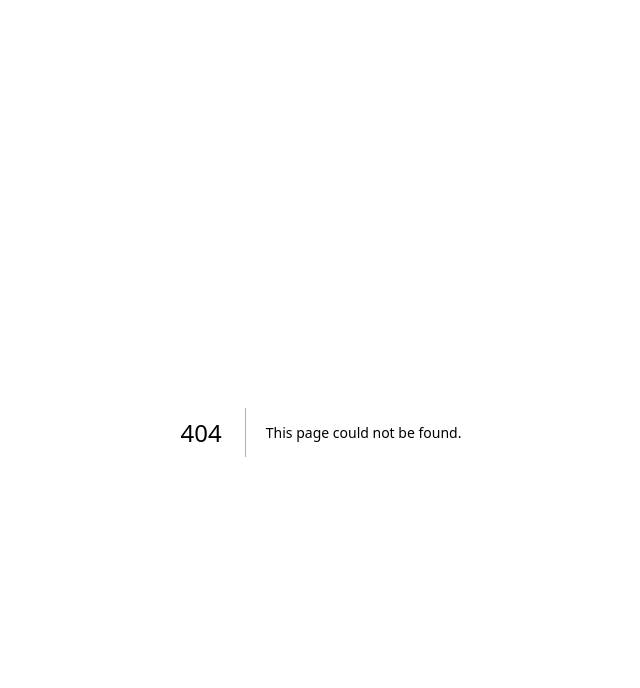
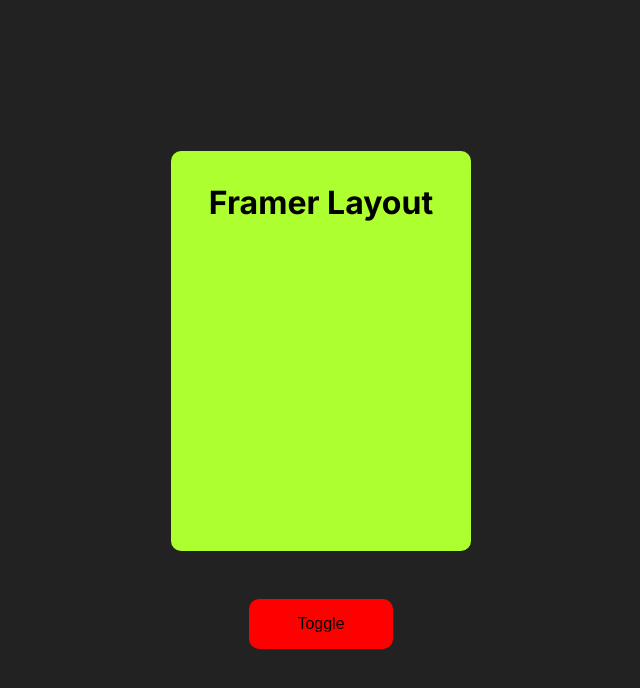
Before and after one commit to drkedrkedjon/learning-next-framework, a Next.js app: page /framer-layout in a window 1280 px wide. Before the commit this address had no page. Shown: the top 688 px of the page, without its empty margins (319-959 px from the left). Built offline with nearby package versions, Linux system fonts and the light colour scheme.

Commit message:
Playing with Framer Motion layout animations

```diff
--- /dev/null
+++ b/src/app/framer-layout/page.js
@@ -0,0 +1,34 @@
+"use client"
+import { useState } from "react"
+import { motion } from "framer-motion"
+import styles from "./page.module.css"
+
+export default function FramerLayout() {
+  const [max, setMax] = useState(false)
+
+  return (
+    <div>
+      <motion.div
+        layout={true}
+        transition={{
+          type: 'spring',
+          stiffness: 200,
+          damping: 40,
+        }}
+        className={`${styles.greenBox} ${max ? styles.max : ""}`}>
+
+        <motion.h1
+          transition={{
+            type: 'spring',
+            stiffness: 200,
+            damping: 40,
+          }}
+          layout="position"
+        >Framer Layout
+        </motion.h1>
+
+      </motion.div>
+      <button onClick={() => setMax(!max)} className={styles.btn} >Toggle</button>
+    </div>
+  )
+}
--- /dev/null
+++ b/src/app/framer-layout/page.module.css
@@ -0,0 +1,35 @@
+.greenBox {
+  display: flex;
+  flex-direction: column;
+  align-items: center;
+  background-color: greenyellow;
+  color: black;
+  width: 300px;
+  height: 400px;
+  padding: 2rem;
+  border-radius: 10px;
+  will-change: true;
+}
+
+.greenBox.max {
+  position: absolute;
+  inset: 0;
+  width: 100%;
+  height: 100%;
+  z-index: -100;
+}
+
+.btn {
+  border: none;
+  background-color: red;
+  padding: 1rem 3rem;
+  margin-top: 3rem;
+  border-radius: 10px;
+  z-index: 100;
+  cursor: pointer;
+  transition: all 0.3s ease-in-out;
+  font-size: inherit;
+}
+.btn:hover {
+  scale: 1.05;
+}
--- a/src/app/globals.css
+++ b/src/app/globals.css
@@ -5,6 +5,8 @@
 }
 
 body {
+  position: relative;
+  overflow: hidden;
   background-color: #222;
   color: aliceblue;
   padding: 2rem;
--- a/src/app/page.js
+++ b/src/app/page.js
@@ -32,6 +32,9 @@
         <br />
         <br />
         <Link className={styles.link} href={"/toggle"} >Toggle button...</Link>
+        <br />
+        <br />
+        <Link className={styles.link} href={"/framer-layout"} >Framer Layout...</Link>
       </div>
     </main>
   )
```
